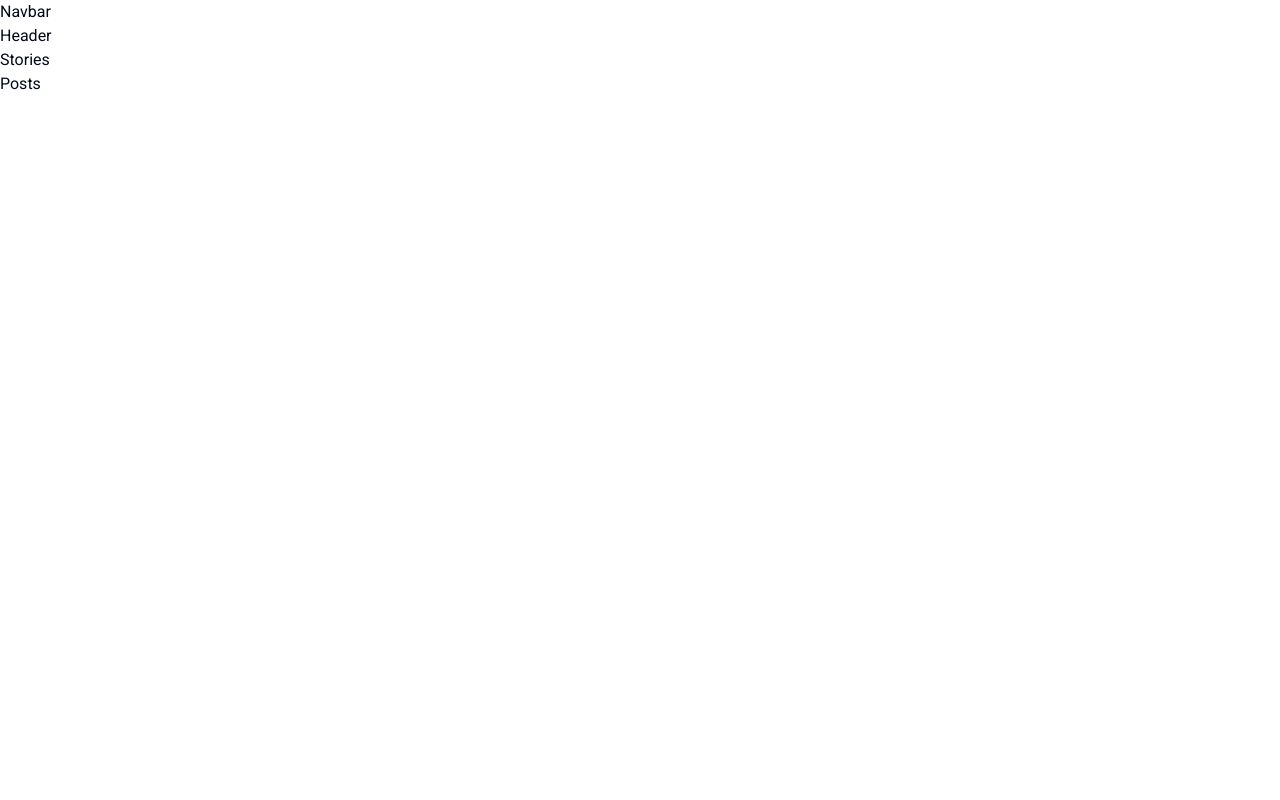
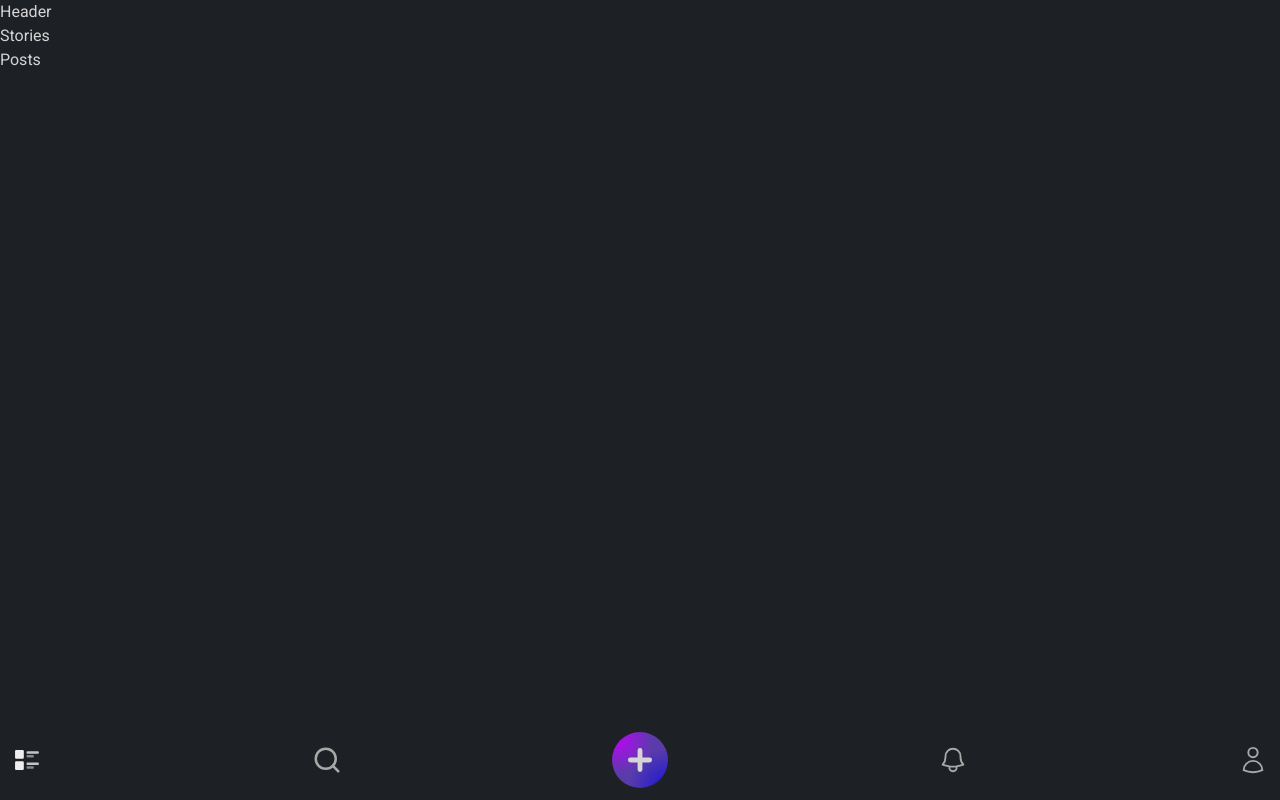
Before and after one commit to rachit-bharadwaj/major-project, a Next.js app in the folder code/: page / in a window 1280 px wide. Built offline with nearby package versions, Linux system fonts and the light colour scheme.

Commit message:
created navbar

```diff
--- a/code/app/globals.css
+++ b/code/app/globals.css
@@ -73,4 +73,14 @@
   body {
     @apply bg-background text-foreground;
   }
+
+  .bg-gradient {
+    background-color: hsla(256, 48%, 45%, 1);
+    background-image: radial-gradient(
+        at 100% 100%,
+        hsla(241, 82%, 46%, 1) 0px,
+        transparent 50%
+      ),
+      radial-gradient(at 10% 14%, hsla(285, 94%, 49%, 1) 0px, transparent 50%);
+  }
 }
--- a/code/app/layout.tsx
+++ b/code/app/layout.tsx
@@ -21,7 +21,9 @@ export default function RootLayout({
 }>) {
   return (
     <html lang="en">
-      <body className={roboto.className}>{children}</body>
+      <body className={`${roboto.className} bg-primary-600 text-primary-200`}>
+        {children}
+      </body>
     </html>
   );
 }
--- a/code/components/shared/Navbar.tsx
+++ b/code/components/shared/Navbar.tsx
@@ -1,5 +1,35 @@
+"use client";
+
+import Link from "next/link";
+
+import { NavItem } from "@/templates/shared";
+
+// icons
+import { CgFeed } from "react-icons/cg";
+import { LuSearch } from "react-icons/lu";
+import { HiOutlineBell, HiOutlineUser } from "react-icons/hi2";
+import { HiPlusSm } from "react-icons/hi";
+
 const Navbar = () => {
-  return <div>Navbar</div>;
+  return (
+    <nav className="fixed bottom-0 w-full flex justify-between items-center p-3">
+      <NavItem Icon={CgFeed} label="Home" link="/" />
+      <NavItem Icon={LuSearch} label="Search" link="/search" />
+
+      <Link href="/create" className="bg-gradient rounded-full p-1">
+        <HiPlusSm className="text-5xl" />
+        <p className="hidden">Create</p>
+      </Link>
+
+      <NavItem
+        Icon={HiOutlineBell}
+        label="Notifications"
+        link="/notifications"
+      />
+
+      <NavItem Icon={HiOutlineUser} label="Profile" link="/profile" />
+    </nav>
+  );
 };
 
 export default Navbar;
--- a/code/package.json
+++ b/code/package.json
@@ -15,6 +15,7 @@
     "next": "14.1.0",
     "react": "^18",
     "react-dom": "^18",
+    "react-icons": "^5.0.1",
     "tailwind-merge": "^2.2.1",
     "tailwindcss-animate": "^1.0.7"
   },
--- /dev/null
+++ b/code/templates/shared/NavItem.tsx
@@ -0,0 +1,28 @@
+"use client";
+
+import { useEffect, useState } from "react";
+import Link from "next/link";
+import { NavItem } from "@/types";
+import { usePathname } from "next/navigation";
+
+const NavItem = ({ Icon, label, link }: NavItem) => {
+  const path = usePathname();
+  const [active, setActive] = useState("/");
+
+  useEffect(() => {
+    setActive(path);
+  }, [path]);
+
+  return (
+    <Link href={link}>
+      <Icon
+        className={`text-3xl ${
+          path === link ? `text-primary-100` : "text-primary-300"
+        }`}
+      />
+      <p className="hidden">{label}</p>
+    </Link>
+  );
+};
+
+export default NavItem;
--- /dev/null
+++ b/code/templates/shared/index.ts
@@ -0,0 +1 @@
+export { default as NavItem } from "./NavItem";
--- /dev/null
+++ b/code/types/index.ts
@@ -0,0 +1,7 @@
+import { ElementType } from "react";
+
+export type NavItem = {
+  label: string;
+  Icon: ElementType;
+  link: string;
+};
```
Also changed, not shown: 1 other file (tests, documents, lock files or other folders).
